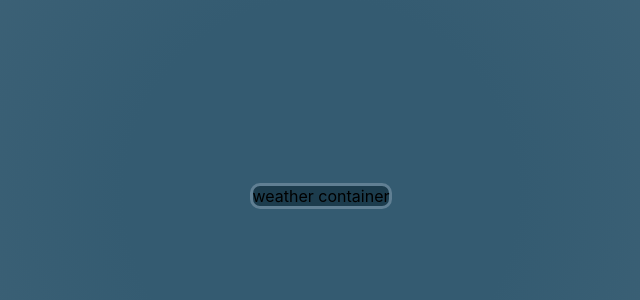
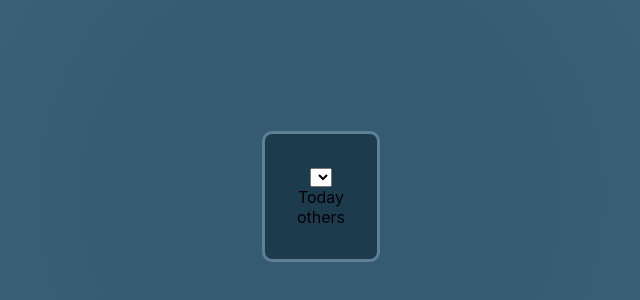
Before and after one commit to hakanolgun/weatherApp-redux, a React (Create React App) app: page / in a window 1280 px wide. Shown: the part 204-504 px from the top of the page, without its empty margins (319-959 px from the left). Built offline with nearby package versions, Linux system fonts and the light colour scheme.

Commit message:
components created

```diff
--- /dev/null
+++ b/src/components/otherDays/OtherDays.js
@@ -0,0 +1,7 @@
+export default function OtherDays() {
+    return (
+        <div>
+            others
+        </div>
+    )
+}
--- /dev/null
+++ b/src/components/select/Select.js
@@ -0,0 +1,7 @@
+export default function Select() {
+    return (
+        <div>
+            <select name="" id=""></select>
+        </div>
+    )
+}
--- /dev/null
+++ b/src/components/today/Today.js
@@ -0,0 +1,7 @@
+export default function Today() {
+    return (
+        <div>
+            Today
+        </div>
+    )
+}
--- a/src/components/weatherContainer/WeatherContainer.js
+++ b/src/components/weatherContainer/WeatherContainer.js
@@ -1,9 +1,14 @@
+import OtherDays from "../otherDays/OtherDays";
+import Select from "../select/Select";
+import Today from "../today/Today";
 import styles from "./weathercontainer.module.css";
 
 export default function WeatherContainer() {
-    return (
-        <div className={styles.weatherContainer}>
-            weather container
-        </div>
-    )
+  return (
+    <div className={styles.weatherContainer}>
+      <Select />
+      <Today />
+      <OtherDays />
+    </div>
+  );
 }
--- a/src/components/weatherContainer/weathercontainer.module.css
+++ b/src/components/weatherContainer/weathercontainer.module.css
@@ -2,4 +2,5 @@
     background-color: #1c3c4d;
     border: 3px solid #607f93;
     border-radius: 10px;
+    padding: 2rem;
 }
```
